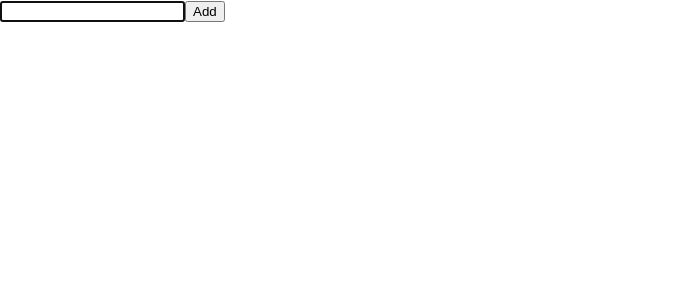
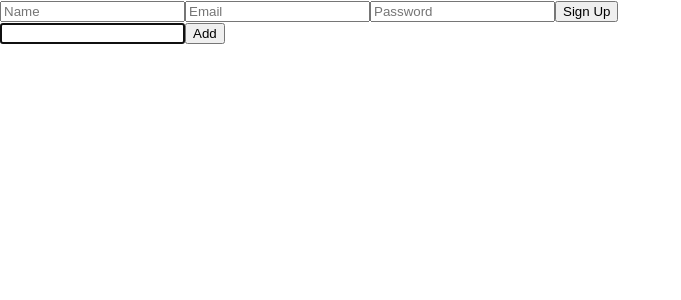
Before and after one commit to yudzeshka/todo-react-typescript, a React (Create React App) app: page /sign-up in a window 1280 px wide. Shown: the top 300 px of the page, without its empty margins (0-681 px from the left). Built offline with nearby package versions, Linux system fonts and the light colour scheme.

Commit message:
added login and auth

```diff
--- a/package.json
+++ b/package.json
@@ -10,11 +10,14 @@
     "@types/node": "^16.11.26",
     "@types/react": "^17.0.39",
     "@types/react-dom": "^17.0.13",
+    "formik": "^2.2.9",
     "react": "^17.0.2",
     "react-dom": "^17.0.2",
+    "react-router-dom": "^6.2.2",
     "react-scripts": "5.0.0",
     "typescript": "^4.6.2",
-    "web-vitals": "^2.1.4"
+    "web-vitals": "^2.1.4",
+    "yup": "^0.32.11"
   },
   "scripts": {
     "start": "react-scripts start",
--- /dev/null
+++ b/src/Pages/LogIn/LogInForm.tsx
@@ -0,0 +1,75 @@
+import React from "react";
+import { Formik, Form, Field, ErrorMessage, validateYupSchema } from "formik";
+import * as Yup from "yup";
+
+interface MyFormValues {
+  email: string;
+  password: string;
+}
+
+interface IRequestOptions {
+  method: string;
+  headers: any;
+  body: any;
+  redirect: any;
+}
+
+export default function LoginForm() {
+  const [currentUser, setCurrentUser] = React.useState({});
+
+  const initialValues: MyFormValues = {
+    email: "",
+    password: "",
+  };
+
+  const handleSubmit = (values: MyFormValues) => {
+    console.log({ values });
+
+    const myHeaders = new Headers();
+    myHeaders.append("Content-Type", "application/json");
+
+    const raw = JSON.stringify({
+      email: values.email,
+      password: values.password,
+    });
+
+    const requestOptions: IRequestOptions = {
+      method: "POST",
+      headers: myHeaders,
+      body: raw,
+      redirect: "follow",
+    };
+
+    fetch(
+      "https://api-nodejs-todolist.herokuapp.com/user/login",
+      requestOptions
+    )
+      .then((response) => response.text())
+      .then((result) => setCurrentUser(JSON.parse(result)))
+      .catch((error) => console.log("error", error));
+  };
+console.log(currentUser);
+  return (
+    <Formik
+      onSubmit={handleSubmit}
+      initialValues={initialValues}
+      validationSchema={Yup.object().shape({
+        password: Yup.string()
+          .required("is required")
+          .max(20, "should be less than 20 characters")
+          .min(7, "to short"),
+        email: Yup.string().required("is required"),
+      })}
+    >
+      {() => (
+        <Form className=" flex flex-col">
+          <Field name="email" placeholder="Email" />
+          <ErrorMessage name="email" component="div" className="error" />
+          <Field name="password" placeholder="Password" type="password" />
+          <ErrorMessage name="password" component="div" className="error" />
+          <button type="submit">Log In</button>
+        </Form>
+      )}
+    </Formik>
+  );
+}
--- /dev/null
+++ b/src/Pages/LogIn/index.tsx
@@ -0,0 +1,12 @@
+import React from "react";
+import { Navigate } from "react-router-dom";
+
+import LoginForm from "./LogInForm";
+
+export default function Login() {
+  return (
+    <div className="homePage flex items-center justify-center">
+       <LoginForm />
+    </div>
+  );
+}
--- /dev/null
+++ b/src/Pages/SignUp/SignUpForm.tsx
@@ -0,0 +1,82 @@
+import React from "react";
+import { Formik, Form, Field, ErrorMessage, validateYupSchema } from "formik";
+import * as Yup from "yup";
+
+interface MyFormValues {
+  name: string;
+  email: string;
+  password: string;
+}
+
+interface IRequestOptions {
+  method: string;
+  headers: any;
+  body: any;
+  redirect: any;
+}
+
+export default function SignUpForm() {
+
+const [currentUser, setCurrentUser] = React.useState({})
+
+  const initialValues: MyFormValues = {
+    name: "",
+    email: "",
+    password: "",
+  };
+
+  const handleSubmit = (values: MyFormValues) => {
+    console.log({ values });
+
+    const myHeaders = new Headers();
+    myHeaders.append("Content-Type", "application/json");
+
+    const raw = JSON.stringify({
+      name: values.name,
+      email: values.email,
+      password: values.password,
+    });
+
+    const requestOptions: IRequestOptions = {
+      method: "POST",
+      headers: myHeaders,
+      body: raw,
+      redirect: "follow",
+    };
+
+    fetch(
+      "https://api-nodejs-todolist.herokuapp.com/user/register",
+      requestOptions
+    )
+      .then((response) => response.text())
+      .then((result) => setCurrentUser(JSON.parse(result)))
+      .catch((error) => console.log("error", error));
+  };
+
+  return (
+    <Formik
+      onSubmit={handleSubmit}
+      initialValues={initialValues}
+      validationSchema={Yup.object().shape({
+        name: Yup.string().required("is required"),
+        password: Yup.string()
+          .required("is required")
+          .max(20, "should be less than 20 characters")
+          .min(7, "to short"),
+        email: Yup.string().required("is required"),
+      })}
+    >
+      {() => (
+        <Form className=" flex flex-col">
+          <Field name="name" placeholder="Name" />
+          <ErrorMessage name="name" component="div" className="error" />
+          <Field name="email" placeholder="Email" />
+          <ErrorMessage name="email" component="div" className="error" />
+          <Field name="password" placeholder="Password" type="password" />
+          <ErrorMessage name="password" component="div" className="error" />
+          <button type="submit">Sign Up</button>
+        </Form>
+      )}
+    </Formik>
+  );
+}
--- /dev/null
+++ b/src/Pages/SignUp/index.tsx
@@ -0,0 +1,12 @@
+import React from "react";
+import { Navigate } from "react-router-dom";
+
+import SignUpForm from "./SignUpForm";
+
+export default function SignUp() {
+  return (
+    <div className="homePage flex items-center justify-center">
+       <SignUpForm />
+    </div>
+  );
+}
--- a/src/components/App.tsx
+++ b/src/components/App.tsx
@@ -1,10 +1,15 @@
 import { useState, useEffect, useRef } from "react";
 import { TodoList } from "./TodoList";
 import { ITodo } from "../types/data";
+import { Route, Routes } from "react-router-dom";
+import SignUp from "../Pages/SignUp";
+import Login from "../Pages/LogIn";
+
 
 const App: React.FC = () => {
   const [value, setValue] = useState("");
   const [todos, setTodos] = useState<ITodo[]>([]);
+  // const [result, setResult]:any = useState(null);
 
   const inputRef = useRef<HTMLInputElement>(null);
 
@@ -32,10 +37,7 @@ const App: React.FC = () => {
     setValue("");
   };
 
-  // const removeInput = (todos, id): void =>
-  //   todos.filter((todo) => todo.id !== id);
-
-  const removeTodo = (id: number): void => {
+    const removeTodo = (id: number): void => {
     setTodos(todos.filter((todo) => todo.id !== id));
   };
 
@@ -56,6 +58,19 @@ const App: React.FC = () => {
 
   return (
     <div>
+      <div className="wrapper">
+        <Routes>
+          <Route
+            path="/sign-up"
+            element={<SignUp />}
+          />
+          <Route
+            path="/login"
+            element={<Login />}
+          />
+
+        </Routes>
+      </div>
       <div>
         <input
           value={value}
--- a/src/index.tsx
+++ b/src/index.tsx
@@ -2,10 +2,12 @@ import React from "react";
 import ReactDOM from "react-dom";
 import "./index.css";
 import { App } from "../src/components/App";
+import { BrowserRouter as Router } from "react-router-dom";
 
 ReactDOM.render(
   <React.StrictMode>
-    <App />
+    <Router><App /></Router>
+
   </React.StrictMode>,
   document.getElementById("root")
 );
```
Also changed, not shown: 1 other file (tests, documents, lock files or other folders).
